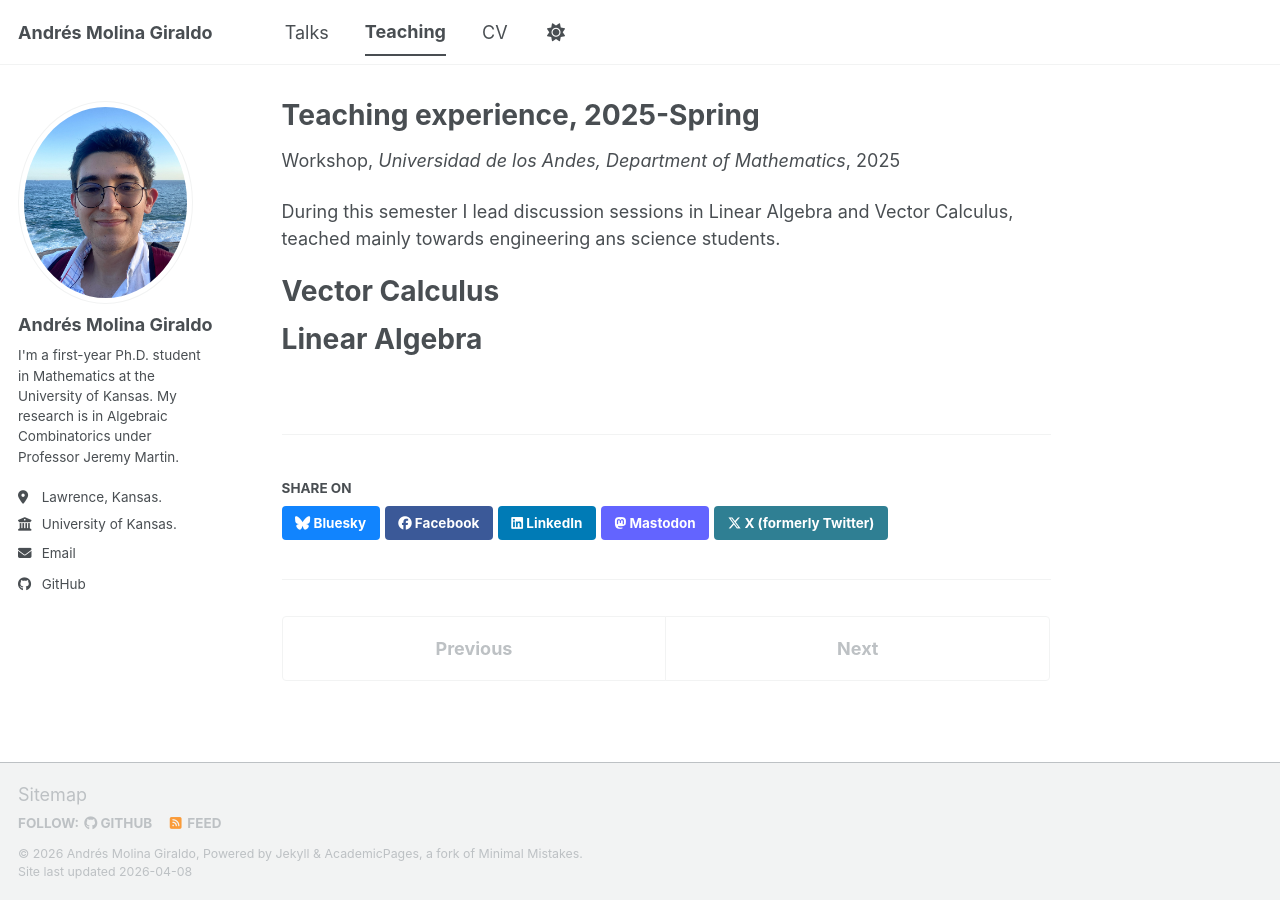
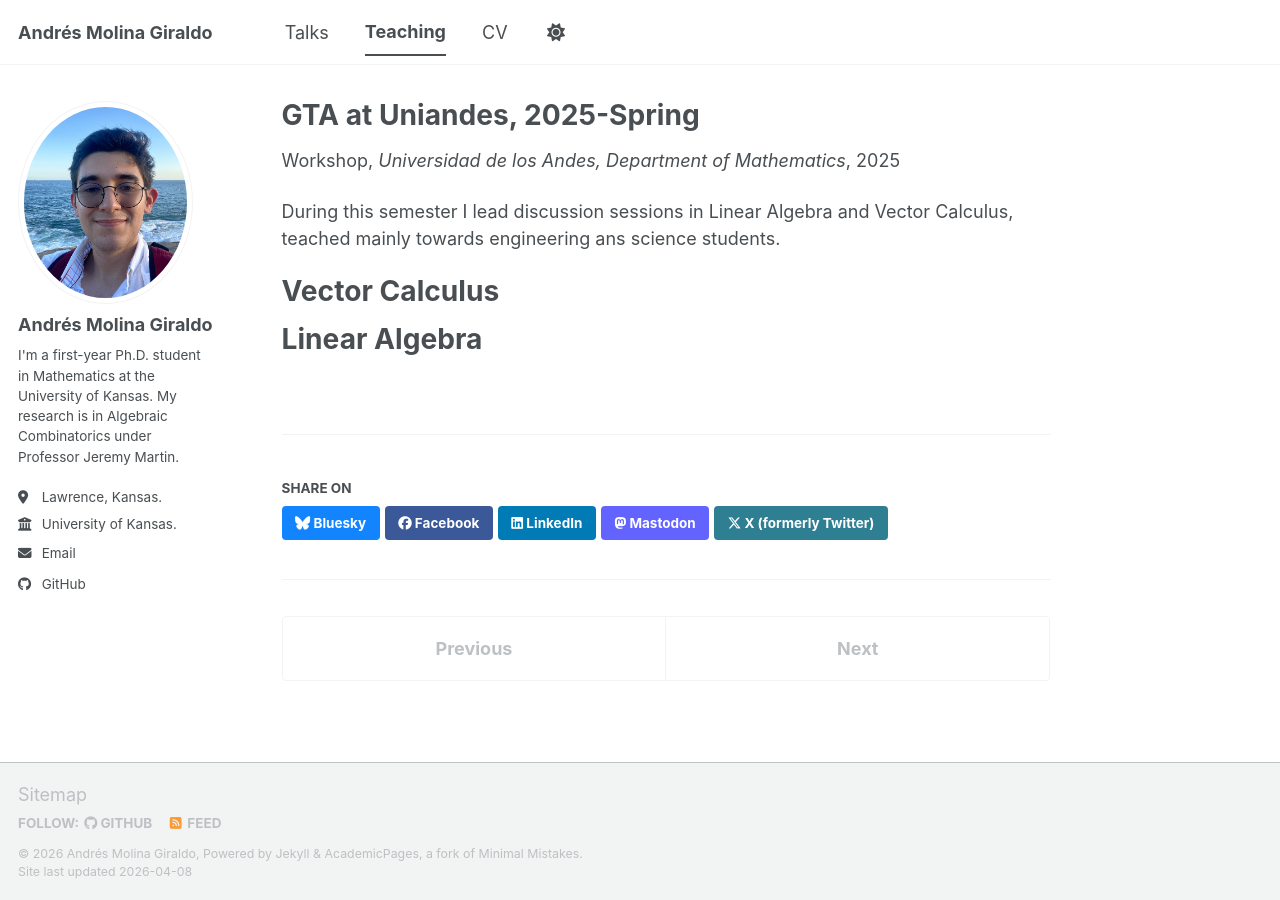
Before and after one commit to andmol20/andmol20.github.io, a Jekyll site: the page built from _teaching/2015-spring-teaching-2.md, in a window 1280 px wide. Built offline with Jekyll 4.4.1, drawn with Linux system fonts in a browser that asks for light colours; a script bundle is joined from its source files by our own code; library files that are not in the unit come from our copies.

Commit message:
Update 2015-spring-teaching-2.md

```diff
--- a/_teaching/2015-spring-teaching-2.md
+++ b/_teaching/2015-spring-teaching-2.md
@@ -1,5 +1,5 @@
 ---
-title: "Teaching experience, 2025-Spring"
+title: "GTA at Uniandes, 2025-Spring"
 collection: teaching
 type: "Workshop"
 permalink: /teaching/2015-spring-teaching-1
```
